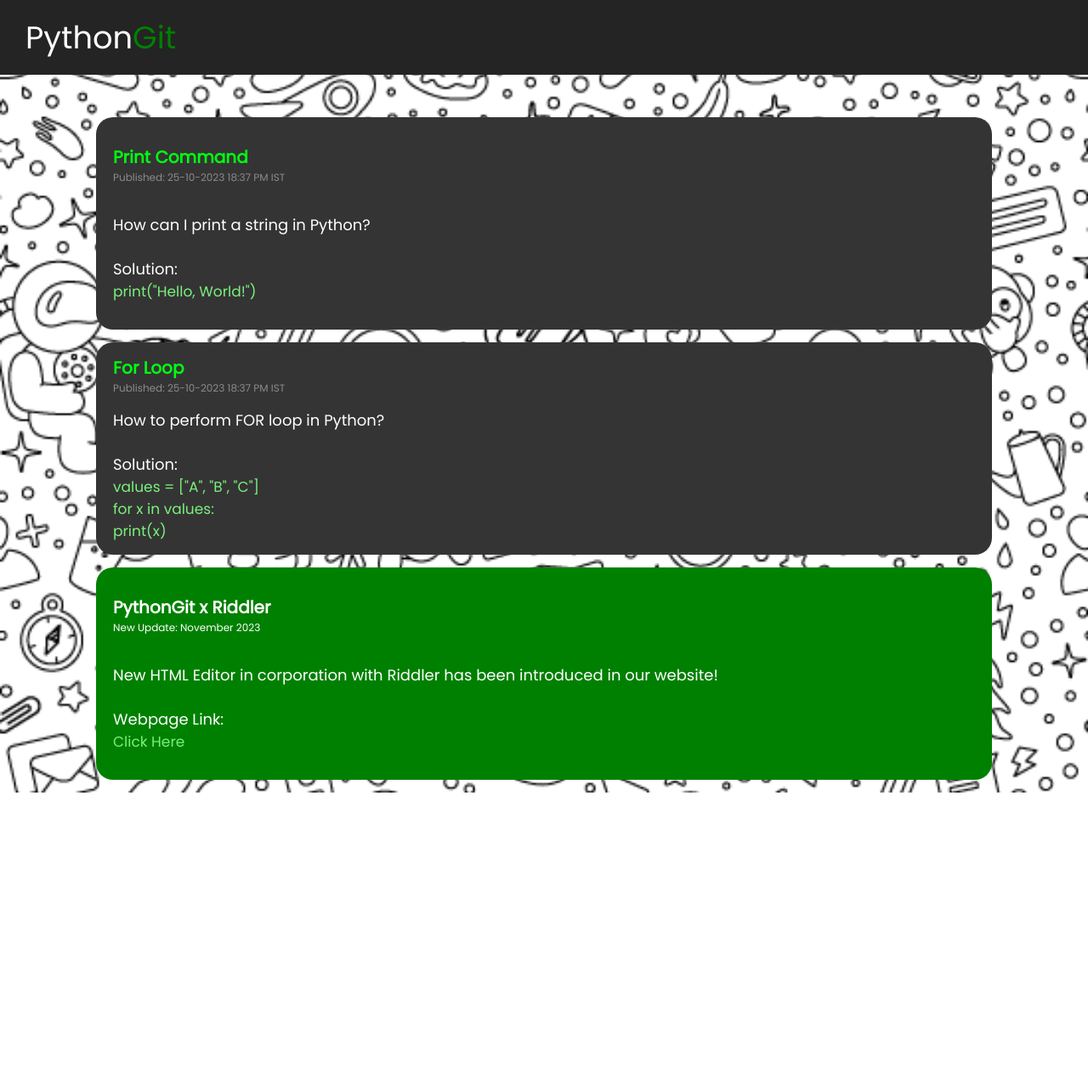
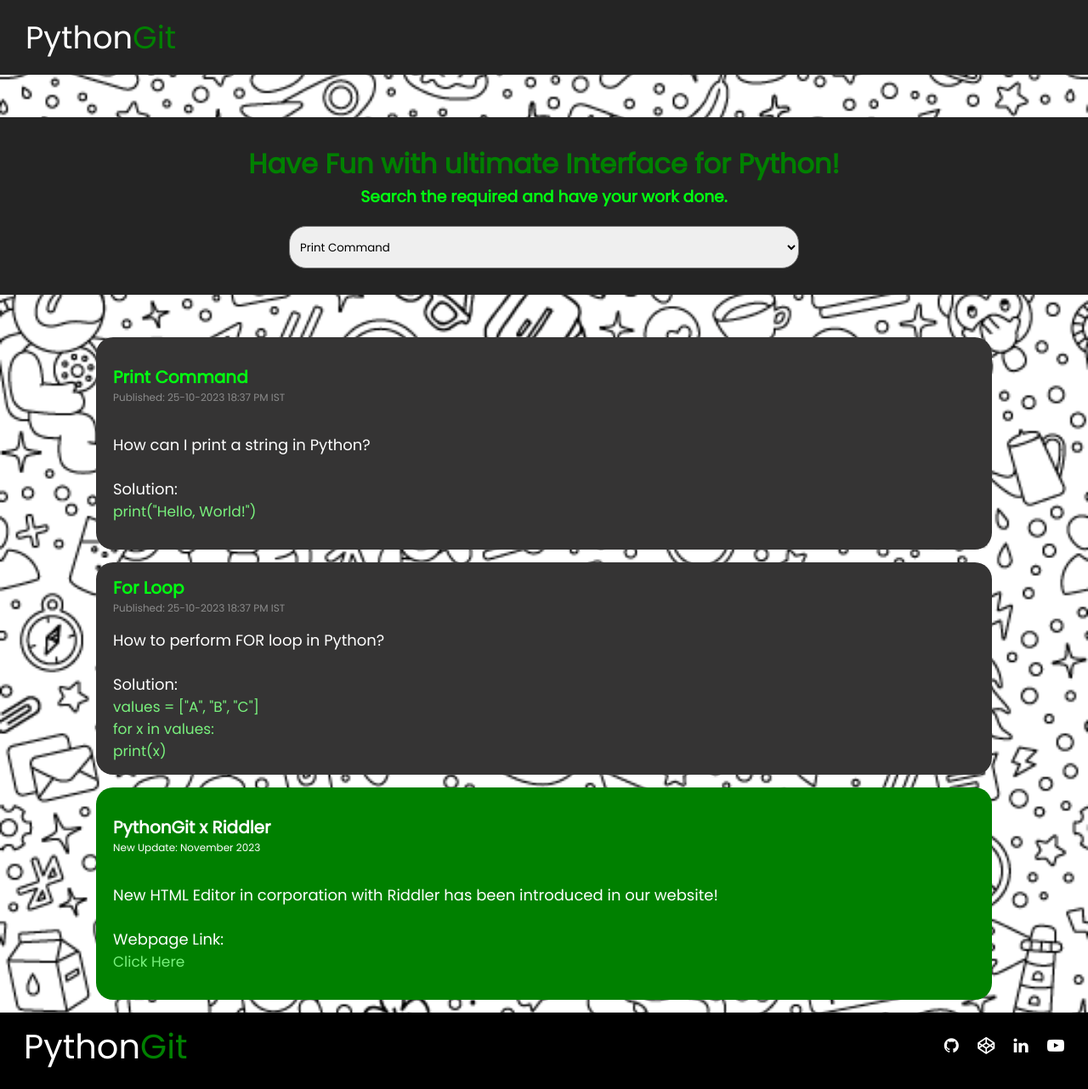
Before and after one commit to ASAN-11/PythonGit, a plain HTML site: page index.html in a window 1280 px wide. Shown: the whole page at 85% size. Before the commit the page ends 933 px from the top, so only its background shows below. Drawn offline with Linux system fonts and the light colour scheme.

Commit message:
Add files via upload

```diff
--- a/index.html
+++ b/index.html
@@ -5,6 +5,7 @@
     <meta http-equiv="X-UA-Compatible" content="IE=edge">
     <link rel="stylesheet" type="text/css" href="style.css">
     <link rel="shortcut icon" type="img/png" href="pygit.png">
+    <link rel="stylesheet" href="https://cdnjs.cloudflare.com/ajax/libs/font-awesome/4.7.0/css/font-awesome.min.css">
     <meta name="viewport" content="width=device-width, initial-scale=1.0">
     <title>PythonGit - Your Python Interface</title>
 </head>
@@ -27,8 +28,17 @@
             </ul>
         </div>
       </div>
+      <div class="search">
+        <h1 style="color: green;">Have Fun with ultimate Interface for Python!</h1>
+        <h3 style="color: #00ff11;">Search the required and have your work done.</h3>
+        <select name="snippets" id="list" onchange="myAnchor(this.value)">
+          <option value="print_command">Print Command
+          <option value="for_loop">For Loop
+          <option value="nov2023_update">HTML Editor
+          </select>
+      </div>
     <div class="queries">
-      <div class="riddles">
+      <div class="riddles" id="print_command">
         <div class="user"><h2>Print Command</h2><p>Published: 25-10-2023 18:37 PM IST</p></div>
         <div class="content"><p>How can I print a string in Python?</p>
         <br>
@@ -36,7 +46,7 @@
         <span>print("Hello, World!")</span>
         </div>
       </div>
-      <div class="riddles">
+      <div class="riddles" id="for_loop">
         <div class="user"><h2>For Loop</h2><p>Published: 25-10-2023 18:37 PM IST</p></div>
         <div class="content"><p>How to perform FOR loop in Python?</p>
         <br>
@@ -46,7 +56,7 @@
               print(x)</span>
     </div>
       </div>
-      <div class="riddles" style="background-color: green;">
+      <div class="riddles" style="background-color: green;" id="nov2023_update">
         <div class="user"><h2><font color="white">PythonGit x Riddler</font></h2><p style="color: white;">New Update: November 2023</p></div>
         <div class="content"><p>New HTML Editor in corporation with Riddler has been introduced in our website!</p>
         <br>
@@ -56,5 +66,22 @@
       </div>
     </div>
 </div>
+<footer>
+  <div id="foothead">
+  <div class="foot">
+  <font color="white">Python</font><font color="green">Git</font></div>
+  <div class="medias">
+      <a href="https://github.com/ASAN-11"><i class="fa fa-github"></i></a>
+      <a href="#"></a><i class="fa fa-codepen"></i></a>
+      <a href="#"></a><i class="fa fa-linkedin"></i></a>
+      <a href="#"></a><i class="fa fa-youtube-play"></i></a>
+  </div></div>
+<script>
+ function myAnchor(value){
+  var top = document.getElementById(value).offsetTop;
+  window.scrollTo(0, top);
+	//document.getElementById(value).scrollIntoView();
+}
+</script>
 </body>
 </html>
--- a/style.css
+++ b/style.css
@@ -77,6 +77,24 @@
     margin: auto;
  }
 
+ .search{
+    justify-content: center;
+    align-items: center;
+    display: flex;
+    flex-direction: column;
+    margin-top: 50px;
+    background-color: #242424;
+    padding: 31px 15px;
+ }
+
+ .search select{
+    width: 600px;
+    margin-top: 20px;
+    height: 50px;
+    border-radius: 20px;
+    padding: 2px 8px;
+ }
+
  .queries{
     margin-top: 50px;
     justify-content: center;
@@ -123,10 +141,53 @@
     font-size: 17px;
     color: #79f17d;
  }
+ footer{
+    height: 90px;
+    background-color: #000;
+  }
+
+  footer #foothead{
+    display: flex;
+    justify-content: space-between;
+    align-items: center;
+    flex-wrap: wrap;
+    padding-top: 10px;
+  }
+
+  footer .foot{
+    display: flex;
+    justify-content: space-around;
+    align-items: center;
+    flex-wrap: wrap;
+    padding-left: 28px;
+    font-family: 'Poppins', sans-serif;
+    font-size: 40px;
+  }
+
+  footer .medias{
+    color: #fff;
+    padding-right: 28px;
+  }
+
+ .medias a{
+    color: #ffffff;
+    text-decoration: none;
+ }
+
+  .medias .fa{
+     font-size: 20px;
+     padding-left: 18px;
+  }
+
+
 
  @media (max-width: 650px){
     .riddles{
         height: 400px;
+    }
+
+    .search select{
+        width: 400px;
     }
  }
 
@@ -195,10 +256,6 @@
     }
 
 }
-@media (max-width: 450px){
-
-}
-
 
 @media (max-width: 450px){
 
@@ -214,4 +271,29 @@
      #menu .rightmenu{
          display: none;
      }
+
+    .search select{
+        width: 260px;
     }
+
+    footer .foot{
+        font-size: 30px;
+    }
+    }
+
+    @media (max-width: 380px){
+        footer .foot{
+            font-size: 20px;
+            padding-left: 17px;
+        }
+
+        .medias .fa{
+            font-size: 13px;
+            padding-left: 13px;
+         }
+
+         footer{
+            height: 70px;
+         }
+
+    }
```
